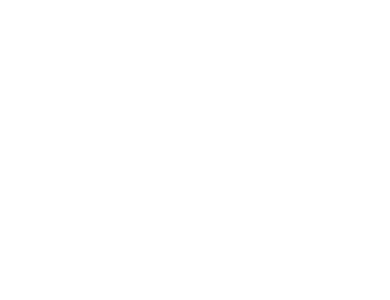
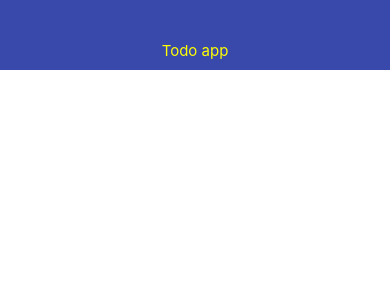
Before and after one commit to jsmyjob/rn-app, a React Native app: screen / in a window 390 px wide. Shown: the top 300 px of the page. Built offline with nearby package versions, Linux system fonts and the light colour scheme.

Commit message:
Создание навбара, его стилизация, передача пропсов в навбар

```diff
--- a/App.js
+++ b/App.js
@@ -1,10 +1,11 @@
 import React from 'react';
 import { StyleSheet, Text, View } from 'react-native';
+import { Navbar } from './src/Navbar';
 
 export default function App() {
   return (
     <View style={styles.container}>
-
+        <Navbar title='Todo app'/>
     </View>
   );
 }
--- /dev/null
+++ b/src/Navbar.js
@@ -0,0 +1,26 @@
+import React from "react";
+import { View, Text, StyleSheet } from "react-native";
+
+export const Navbar = props => {
+  return (
+    <View style={styles.navbar}>
+<Text style={styles.text}>{props.title}</Text>
+    </View>
+  );
+};
+
+const styles = StyleSheet.create({
+  navbar: {
+    flexDirection: "column",
+    height: 70,
+    alignItems: "center",
+    justifyContent: "flex-end",
+    backgroundColor: "#3949ab",
+    paddingBottom: 10
+  },
+
+  text: {
+    color: "yellow",
+    fontSize: 15
+  }
+});
```
